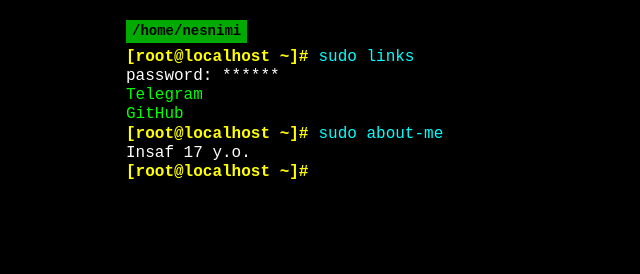
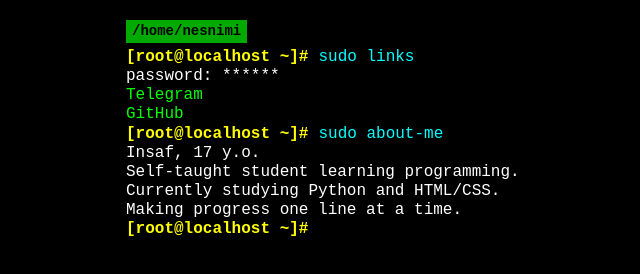
Before and after one commit to nesnimi/nesnimi.github.io, a plain HTML site: page index.html in a window 1280 px wide. Shown: the whole page, without its empty margins (134-774 px from the left). Drawn offline with Linux system fonts and the light colour scheme.

Commit message:
Update index.html

```diff
--- a/index.html
+++ b/index.html
@@ -86,7 +86,10 @@
       <div class="command">sudo about-me</div>
     </div>
     <div class="output">
-      Insaf 17 y.o.
+  Insaf, 17 y.o.<br>
+  Self-taught student learning programming.<br>
+  Currently studying Python and HTML/CSS.<br>
+  Making progress one line at a time.
     </div>
 
     <!-- Конец -->
```
